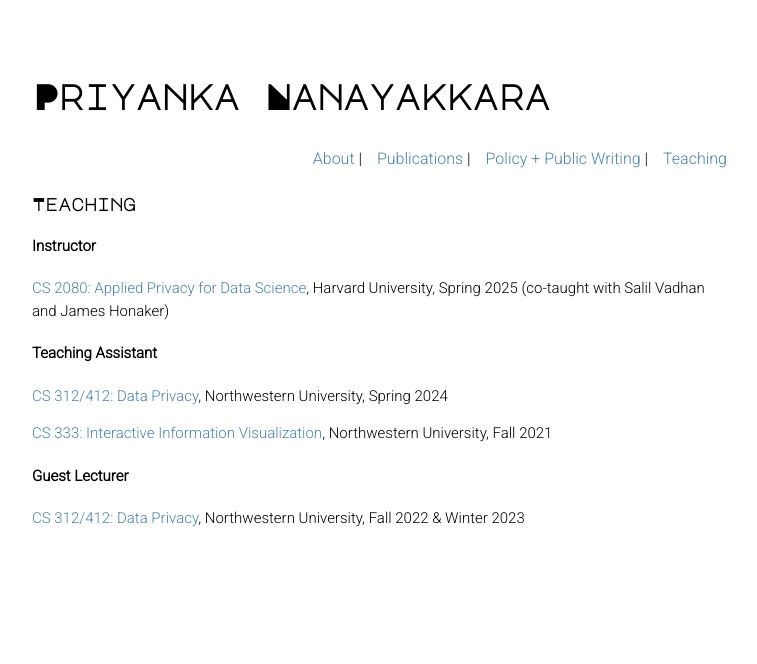
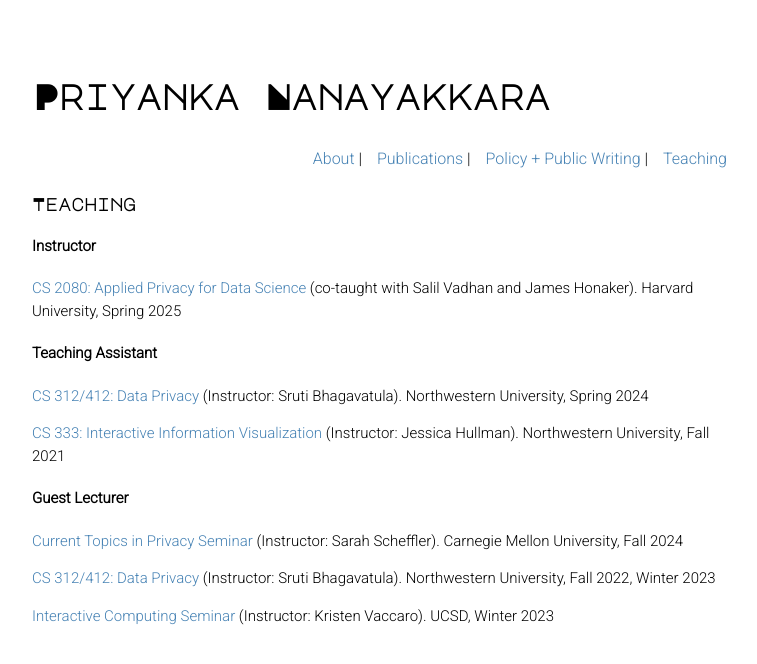
Before and after one commit to priyakalot/priyakalot.github.io, a Jekyll site: the page built from teaching.md, in a window 1280 px wide. Shown: the top 664 px of the page, without its empty margins (258-1015 px from the left). Built offline with Jekyll 4.4.1, drawn with Linux system fonts in a browser that asks for light colours; nearby versions of some CDN libraries; our own code applies the rules of GitHub Pages for plain Markdown files.

Commit message:
Update teaching.md

```diff
--- a/teaching.md
+++ b/teaching.md
@@ -4,12 +4,16 @@ layout: default
 ### Teaching
 
 #### Instructor
-[CS 2080: Applied Privacy for Data Science](https://opendp.github.io/cs208/spring2025/), Harvard University, Spring 2025 (co-taught with Salil Vadhan and James Honaker)
+[CS 2080: Applied Privacy for Data Science](https://opendp.github.io/cs208/spring2025/) (co-taught with Salil Vadhan and James Honaker). Harvard University, Spring 2025
 
 #### Teaching Assistant
-[CS 312/412: Data Privacy](https://www.mccormick.northwestern.edu/computer-science/academics/courses/descriptions/312-412.html), Northwestern University, Spring 2024
+[CS 312/412: Data Privacy](https://www.mccormick.northwestern.edu/computer-science/academics/courses/descriptions/312-412.html) (Instructor: Sruti Bhagavatula). Northwestern University, Spring 2024
 
-[CS 333: Interactive Information Visualization](https://www.mccormick.northwestern.edu/computer-science/academics/courses/descriptions/333.html), Northwestern University, Fall 2021
+[CS 333: Interactive Information Visualization](https://www.mccormick.northwestern.edu/computer-science/academics/courses/descriptions/333.html) (Instructor: Jessica Hullman). Northwestern University, Fall 2021
 
 #### Guest Lecturer
-[CS 312/412: Data Privacy](https://www.mccormick.northwestern.edu/computer-science/academics/courses/descriptions/312-412.html), Northwestern University, Fall 2022 & Winter 2023
+[Current Topics in Privacy Seminar](https://www.cylab.cmu.edu/education/course-list/current-topics-privacy-seminar.html) (Instructor: Sarah Scheffler). Carnegie Mellon University, Fall 2024
+
+[CS 312/412: Data Privacy](https://www.mccormick.northwestern.edu/computer-science/academics/courses/descriptions/312-412.html) (Instructor: Sruti Bhagavatula). Northwestern University, Fall 2022, Winter 2023
+
+[Interactive Computing Seminar](https://kristenvaccaro.github.io/hci-seminar/) (Instructor: Kristen Vaccaro). UCSD, Winter 2023
```
